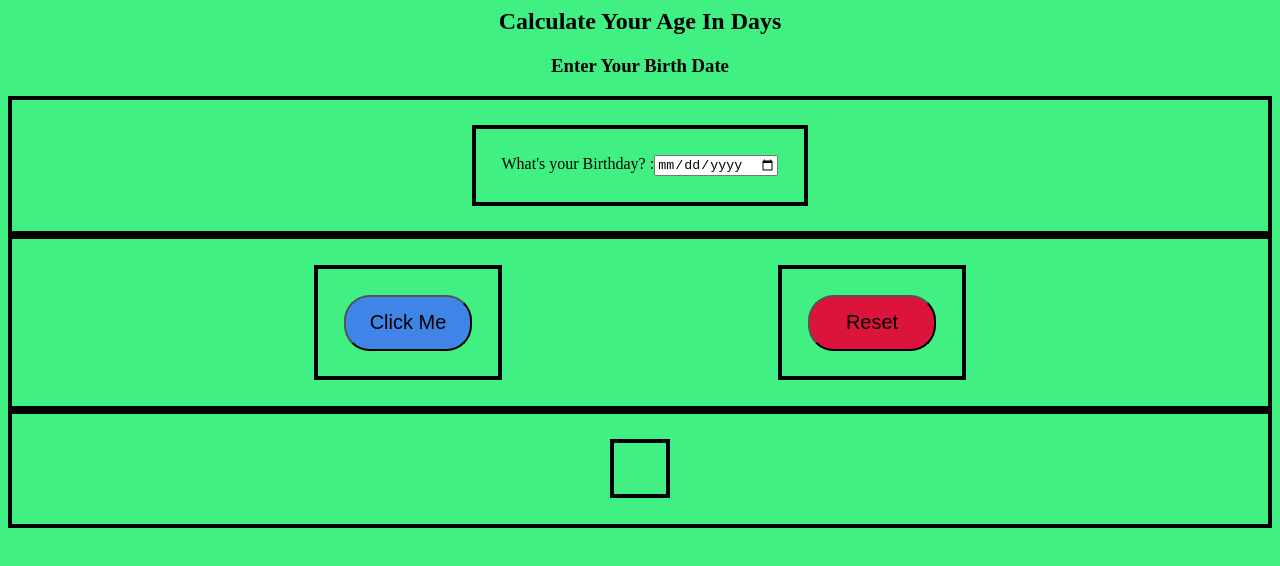
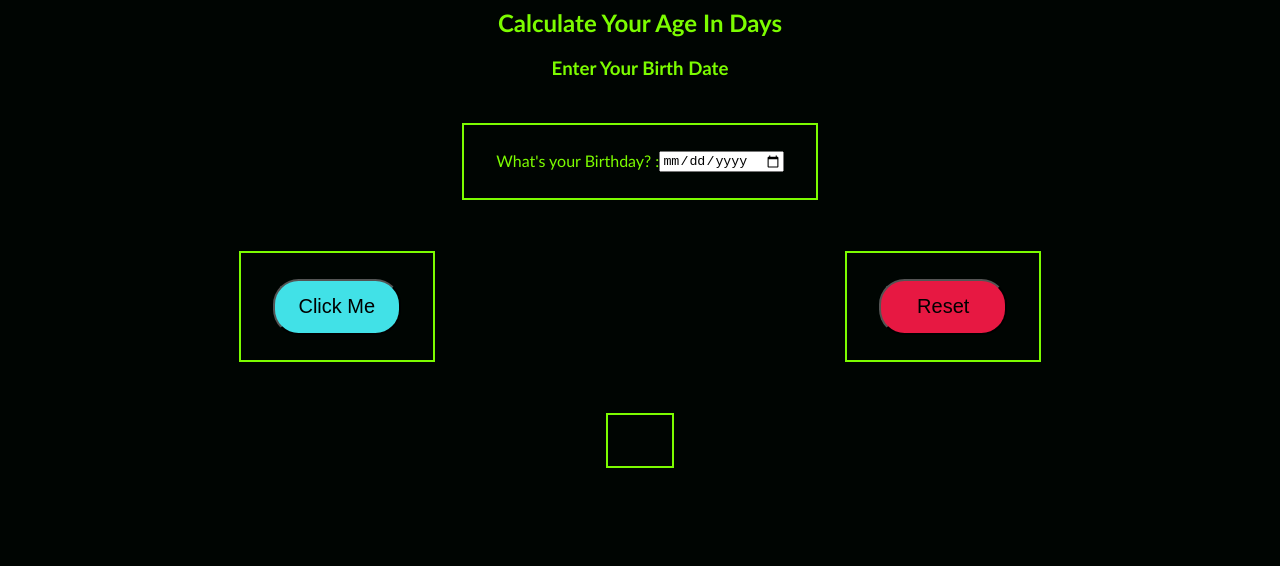
Before and after one commit to ashutosh0308/Age-In-Days, a plain HTML site: page index.html in a window 1280 px wide. Drawn offline with Linux system fonts and the light colour scheme.

Commit message:
Update style.css

```diff
--- a/static/css/style.css
+++ b/static/css/style.css
@@ -1,23 +1,24 @@
 body{
-    background-color: rgb(64, 240, 131);
+    background-color: rgb(0, 5, 2);
+    font-family: 'Gill Sans', 'Gill Sans MT', Calibri, 'Trebuchet MS', sans-serif ;
+    color: lawngreen;
 }
 .container-1{
     text-align: center;
 }
 .box-1{
     display:flex;
-    border :  0.5vh solid black;
     padding : 2vw;
     flex-wrap: wrap;
-    justify-content: space-evenly;
+    justify-content: space-around;
 }
 .box-1 div{
     display:flex;
-    border :  0.5vh solid black;
-    padding : 2vw;
+    border :  0.35vh solid lawngreen;
+    padding : 2vw 4vh ;
 }
 .btn{
-    background-color: rgb(65, 132, 231);
+    background-color: rgb(65, 225, 231);
     height: 7vh;
     width: 10vw;
     border-radius: 2vw;
@@ -25,5 +26,5 @@ body{
 }
 
 #reset{
-    background-color: crimson;
+    background-color: rgb(231, 24, 66);
 }
```
